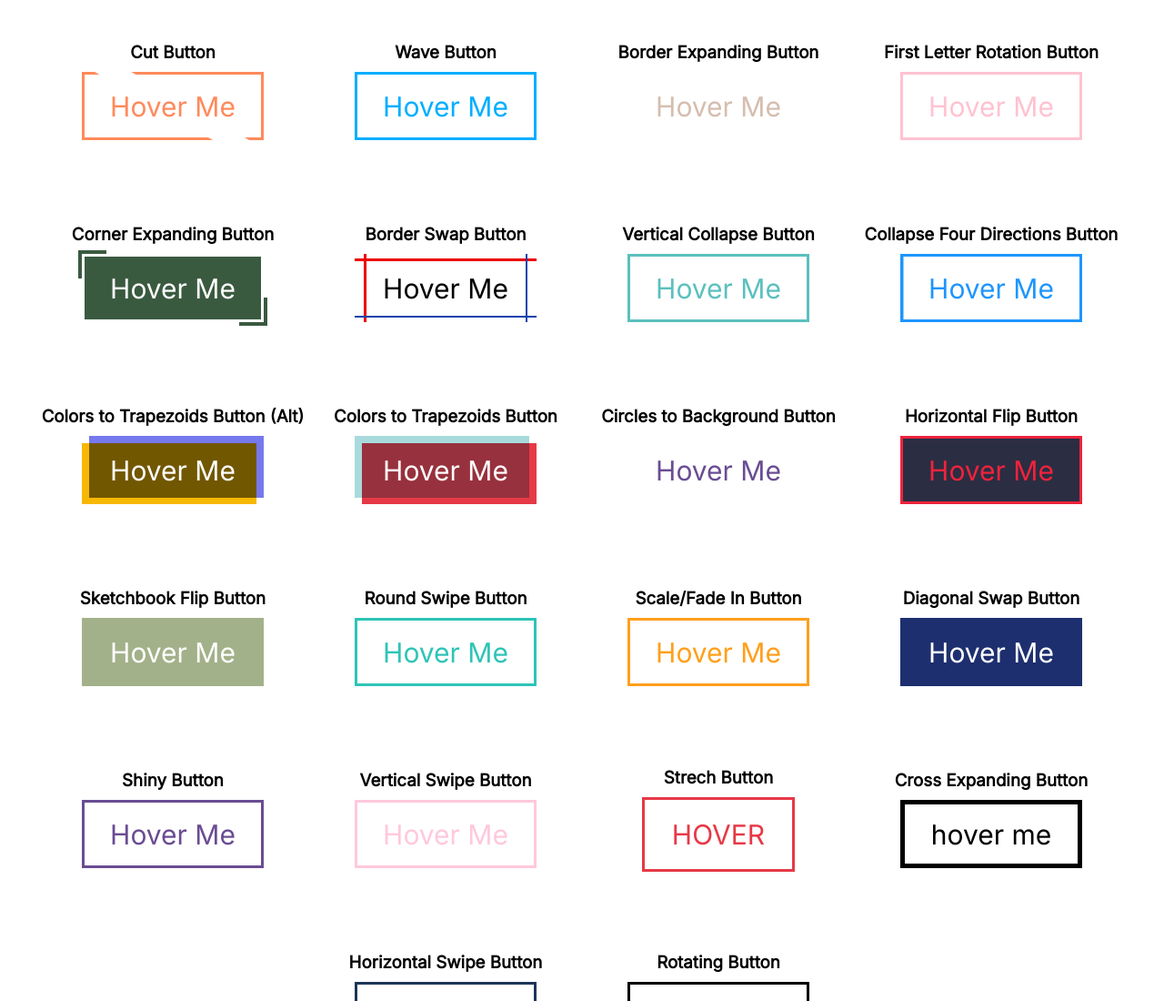
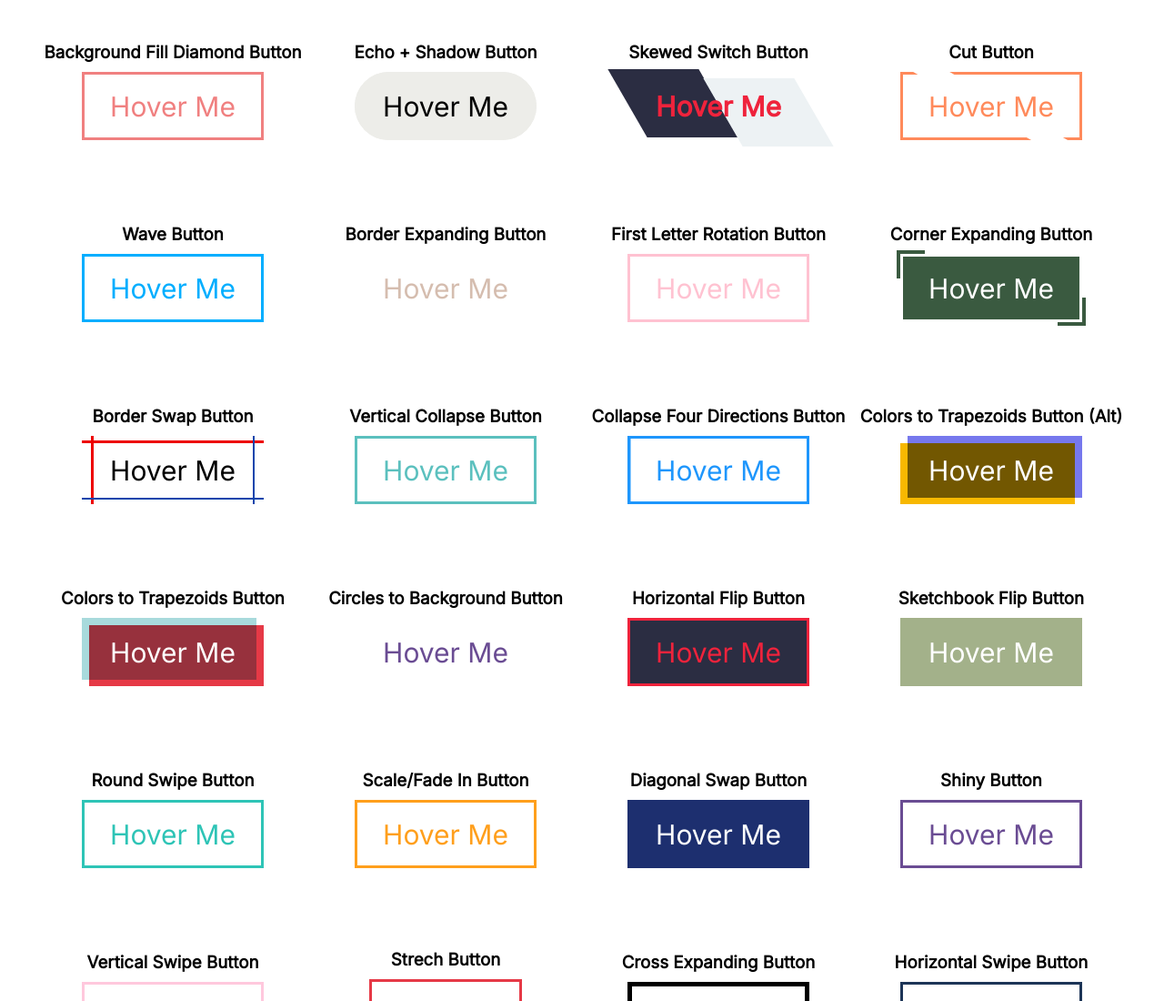
Before and after one commit to js-chun/CSS-Practice, a plain HTML site: page buttons/index.html in a window 1280 px wide. Shown: the top 1100 px of the page at 91% size. Drawn offline with Linux system fonts and the light colour scheme.

Commit message:
added 3 more buttons

```diff
--- a/buttons/index.html
+++ b/buttons/index.html
@@ -8,6 +8,27 @@
   <link rel="stylesheet" href="styles.css">
 </head>
 <body>
+  <div class="btn-container">
+    <h3>Background Fill Diamond Button</h3>
+    <a href="#" class="btn" id="btn-25">
+      Hover Me
+    </a>
+  </div>
+
+  <div class="btn-container">
+    <h3>Echo + Shadow Button</h3>
+    <a href="#" class="btn" id="btn-24">
+      Hover Me
+    </a>
+  </div>
+
+  <div class="btn-container">
+    <h3>Skewed Switch Button</h3>
+    <a href="#" class="btn" id="btn-23">
+      Hover Me
+    </a>
+  </div>
+
   <div class="btn-container">
     <h3>Cut Button</h3>
     <a href="#" class="btn" id="btn-22">
--- a/buttons/styles.css
+++ b/buttons/styles.css
@@ -476,7 +476,7 @@ body a {
   height: 90%;
   position: absolute;
   box-sizing: border-box;
-  transition: all 500ms ease-in-out;
+  transition: all 500ms cubic-bezier(0.34, 1.56, 0.64, 1);
   mix-blend-mode: multiply;
   z-index: -1;
 }
@@ -993,3 +993,119 @@ body a {
   height: 100%;
   background-color: #ff8a5b;
 }
+
+
+
+#btn-23 {
+  position: relative;
+  color: #ef233c;
+  font-weight: 700;
+}
+
+#btn-23::before,
+#btn-23::after {
+  content: '';
+  width: 50%;
+  height: 100%;
+  position: absolute;
+  z-index: -1;
+  transition: transform 500ms cubic-bezier(0.68, -0.6, 0.32, 1.6);
+}
+
+#btn-23::before {
+  background-color: #2b2d42;
+  top: -3px;
+  left: 0px;
+  transform: translate(0,0) skewX(30deg);
+}
+
+#btn-23::after {
+  background-color: #edf2f4;
+  bottom: -7px;
+  right: -5px;
+  transform: translate(0,0) skewX(30deg);
+}
+
+#btn-23:hover::before {
+  transform: translate(100%, 3px) skewX(0deg);
+}
+
+#btn-23:hover::after {
+  transform: translate(-105%, -7px) skewX(0deg);
+}
+
+
+
+#btn-24 {
+  background-color: #edede9;
+  border-radius: 40px;
+  position: relative;
+}
+
+#btn-24::before {
+  content: '';
+  width: 100%;
+  height: 100%;
+  background-color: #edede9;
+  position: absolute;
+  border-radius: 40px;
+  z-index: -1;
+  transition: all 500ms ease;
+}
+
+#btn-24:hover {
+  box-shadow: 0 5px 10px rgba(0,0,0,0.3);
+  top: -5px;
+}
+
+#btn-24:hover::before {
+  transform: scale(1.5);
+  opacity: 0;
+}
+
+#btn-24:active {
+  box-shadow: 0 1px 5px rgba(0,0,0,0.3);
+  top: -1px;
+}
+
+
+
+#btn-25 {
+  border: 3px solid #f08080;
+  color: #f08080;
+  position: relative;
+  transition: color 200ms ease-in;
+  overflow: hidden;
+}
+
+#btn-25::before {
+  content: '';
+  position: absolute;
+  top: 50%;
+  left: 50%;
+  height: 200px;
+  width: 200px;
+  z-index: -1;
+  background-color: white;
+  transform: translate(-50%, -50%) rotate(45deg);
+  transition: transform 200ms linear;
+}
+
+#btn-25::after {
+  content: '';
+  position: absolute;
+  top: 0;
+  left: 0;
+  background-color: #f08080;
+  width: 100%;
+  height: 100%;
+  z-index: -2;
+}
+
+#btn-25:hover {
+  color: white;
+}
+
+#btn-25:hover::before {
+  transform: translate(-50%, -50%) rotate(45deg) scale(0);
+}
```
